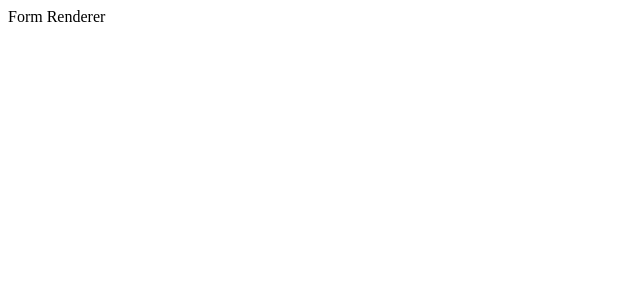
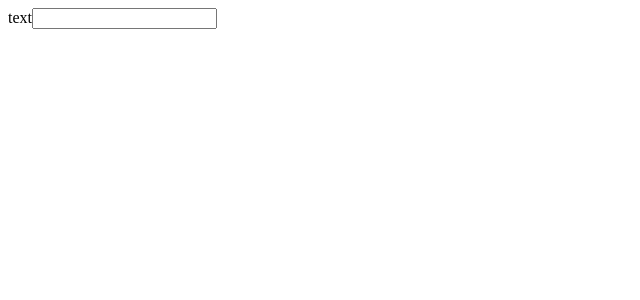
Before and after one commit to zabawt/form_renderer, a React (Create React App) app: page / in a window 1280 px wide. Shown: the top 300 px of the page, without its empty margins (0-640 px from the left). Built offline with nearby package versions, Linux system fonts and the light colour scheme.

Commit message:
added form renderer component and factory POC, adjusted types and contracts

```diff
--- /dev/null
+++ b/src/commons/FieldFactory/index.tsx
@@ -0,0 +1,16 @@
+import React from 'react';
+import { fieldTypeInputEnum, fieldTypeSelectEnum } from './../types/formFields'
+
+interface IFieldFactoryProps {
+  type: fieldTypeInputEnum | fieldTypeSelectEnum;
+}
+
+const FieldFactory = (props: IFieldFactoryProps) => {
+  const { type } = props;
+  switch (type) {
+    default:
+      return <input type="text" />
+  }
+}
+
+export default FieldFactory;
--- a/src/commons/types/formFields.ts
+++ b/src/commons/types/formFields.ts
@@ -3,11 +3,14 @@ type formField<T> = {
   type: T;
   value: string;
   label: string;
+  name: string;
+  id: string;
 }
 type selectedFormFields<T, U> = T | U;
 
-export type formFieldInput = formField<fieldTypeInput>;
-export type formFieldSelect = formField<fieldTypeSelect> & optionsForSelect;
+
+export type formFieldInput = formField<fieldTypeInputEnum>;
+export type formFieldSelect = formField<fieldTypeSelectEnum> & optionsForSelect;
 
 export type formRenderFields = selectedFormFields<formFieldInput, formFieldSelect>;
 
@@ -21,13 +24,13 @@ type selectOption = {
   value: string;
 }
 
-const enum fieldTypeInput {
+export enum fieldTypeInputEnum {
   text = "text",
   number = "number",
   tel = "tel",
   email = "email"
 }
 
-const enum fieldTypeSelect {
+export enum fieldTypeSelectEnum {
   select = "select"
 }
--- /dev/null
+++ b/src/components/FieldLabel/index.tsx
@@ -0,0 +1,12 @@
+import React from 'react';
+
+interface IFieldLabelProps {
+  label: string;
+  children: any;
+}
+
+const FieldLabel = ({ label, children }: IFieldLabelProps) => {
+  return <><label htmlFor={children.name} >{label}</label>{children}</>
+}
+
+export default FieldLabel;
--- /dev/null
+++ b/src/components/FormWrapper/index.tsx
@@ -0,0 +1,15 @@
+import React, { SyntheticEvent } from 'react';
+
+interface IFormWrapperProps {
+  name: string;
+  id: string;
+  onSubmit: (event: SyntheticEvent<HTMLFormElement>) => {};
+  children: any;
+}
+
+const FormWrapper = (props: IFormWrapperProps) => {
+  const { children, ...rest } = props;
+  return <form {...rest}>{props.children}</form>
+}
+
+export default FormWrapper;
--- a/src/containers/FormRenderer/index.tsx
+++ b/src/containers/FormRenderer/index.tsx
@@ -1,13 +1,32 @@
 import React from 'react';
 import { AppContext } from '../../store';
+import FieldFactory from './../../commons/FieldFactory'
+import { formRenderFields } from './../../commons/types/formFields'
+import FieldLabel from './../../components/FieldLabel'
+import FormWrapper from './../../components/FormWrapper'
 
-class FormRenderer extends React.Component {
+
+
+class FormRenderer extends React.Component<any, {}> {
+
+
+  private fieldsList = () => {
+    const { fields } = this.context.state;
+    return fields.map((item: formRenderFields, key: number) => {
+      return <FieldLabel label={item.label}><FieldFactory type={item.type} /></FieldLabel>
+    })
+  }
+
+  private wrapWithValidator = () => {
+
+  }
+
 
   render() {
-    return <div>Form Renderer</div>
+    const { formName, formId, onSubmit } = this.context.state;
+    return <FormWrapper name={formName} id={formId} onSubmit={onSubmit}>{[this.fieldsList()]}</FormWrapper>
   }
 }
-
 FormRenderer.contextType = AppContext
 
 
--- a/src/store/index.tsx
+++ b/src/store/index.tsx
@@ -1,11 +1,14 @@
-import React, { createContext, useReducer } from 'react';
-import { formRenderFields } from '../commons/types/formFields';
+import React, { createContext, useReducer, SyntheticEvent } from 'react';
+import { formRenderFields, fieldTypeInputEnum, fieldTypeSelectEnum } from '../commons/types/formFields';
 import { Action } from './../commons/types/actions';
 
 interface IAppState {
   valid: boolean;
   submitted: boolean;
   fields: formRenderFields[];
+  formId: string;
+  formName: string;
+  onSubmit: (event: SyntheticEvent<HTMLFormElement>) => void
 }
 
 interface IAppContext {
@@ -14,9 +17,18 @@ interface IAppContext {
 }
 
 export const initialState = {
+  formId: "exampleForm01",
+  formName: "exampleForm",
+  onSubmit: (event: SyntheticEvent<HTMLFormElement>) => { console.error(event) },
   valid: false,
   submitted: false,
-  fields: []
+  fields: [{
+    type: fieldTypeInputEnum.text,
+    value: 'text',
+    label: 'text',
+    name: "first",
+    id: "first_id"
+  }]
 }
 
 export const AppContext = createContext<Partial<IAppContext>>({})
```
